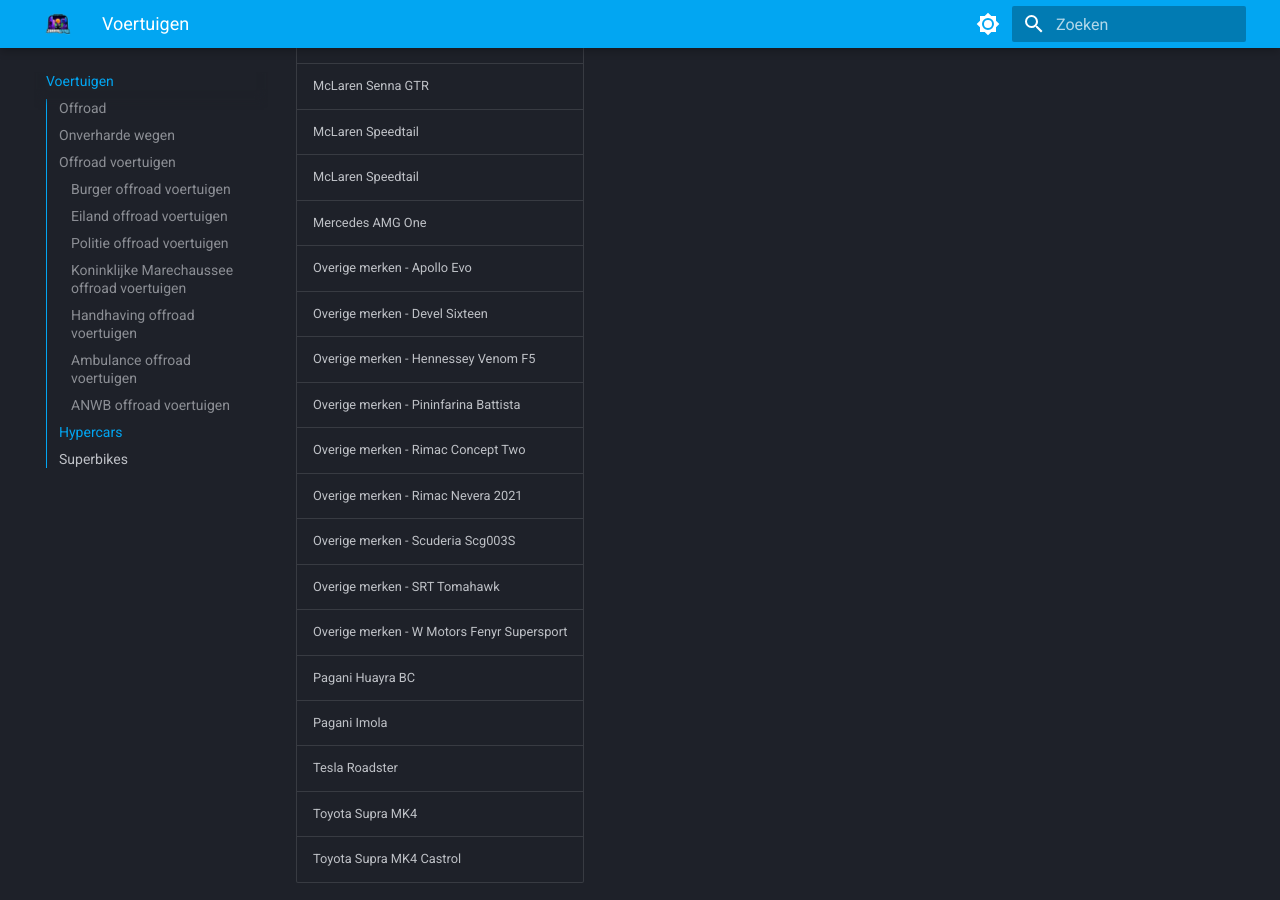
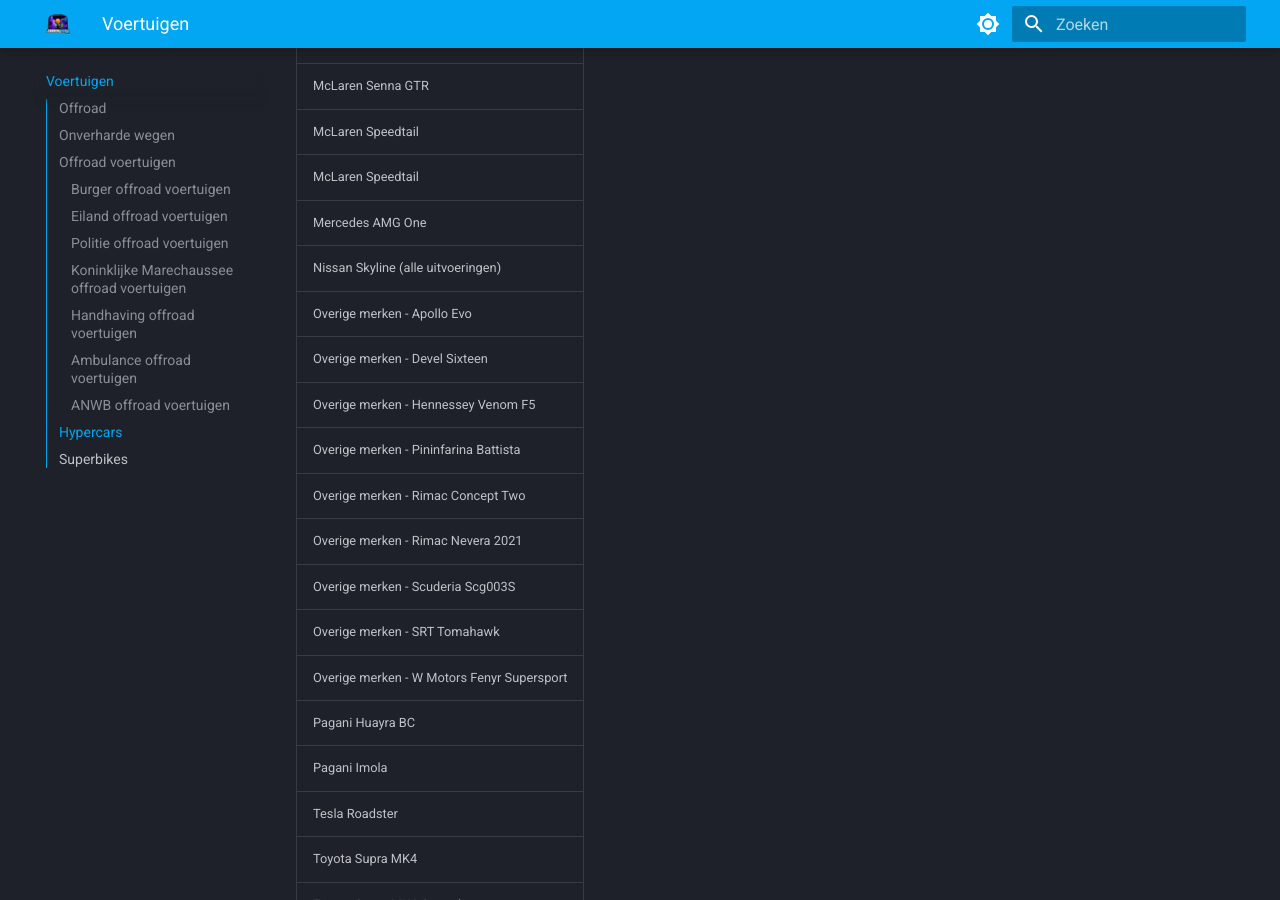
Before and after one commit to ZuiderStad-RP/regels, an MkDocs documentation site: the page built from docs/voertuigen.md, in a window 1280 px wide and 900 px high, scrolled down 9425 px. Built offline with MkDocs 1.6.1 and Material for MkDocs 9.7.7, drawn with Linux system fonts in a browser that asks for light colours.

Commit message:
Update voertuigen.md

```diff
--- a/docs/voertuigen.md
+++ b/docs/voertuigen.md
@@ -219,6 +219,7 @@
  <tr><td>McLaren Speedtail</td></tr>
  <tr><td>McLaren Speedtail</td></tr>
  <tr><td>Mercedes AMG One</td></tr>
+ <tr><td>Nissan Skyline (alle uitvoeringen)</td></tr>
  <tr><td>Overige merken - Apollo Evo</td></tr>
  <tr><td>Overige merken - Devel Sixteen</td></tr>
  <tr><td>Overige merken - Hennessey Venom F5</td></tr>
```
